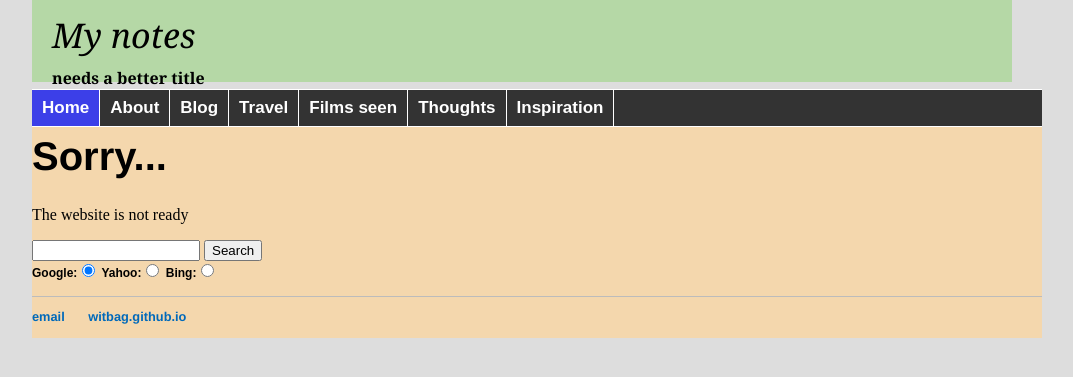
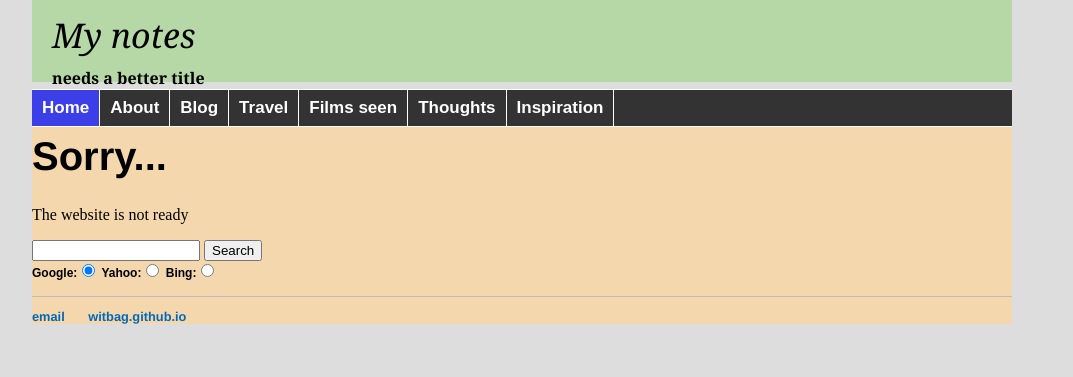
Before and after one commit to witbag/witbag.github.io, a Jekyll site: the page built from index.html, in a window 1280 px wide. Shown: the top 377 px of the page, without its empty margins (118-1191 px from the left). Built offline with Jekyll 4.4.1, drawn with Linux system fonts in a browser that asks for light colours.

Commit message:
Update main.css

```diff
--- a/css/main.css
+++ b/css/main.css
@@ -10,9 +10,8 @@ height: 82px;
 background: #b5d8a6;
 }
 #style_content {                /*MAIN TEXT*/
-
+width: 100%;
 background: #f4d7ad;
-margin-right: -30px;
 }
 #style_title {                  /*TOP BAR TITLE*/
 padding-top: 12px;
@@ -46,7 +45,7 @@ h4 { font-size: 1.4em; }
 nav ul, footer ul { font-size: 1em; font-family: 'Helvetica', 'Arial', 'Sans-Serif'; padding: 0px; list-style: none; font-weight: bold; }
 nav ul li, footer ul li { display: inline; margin-right: 20px; }
 
-footer { border-top: 1px solid #bcbcbc; font-size: .8em; padding-bottom: 1px;}     /*FOOTER*/
+footer { border-top: 1px solid #bcbcbc; font-size: .8em; padding-bottom: 0;}     /*FOOTER*/
 
 
 .solidblockmenu{                /*SECOND BAR*/
```
